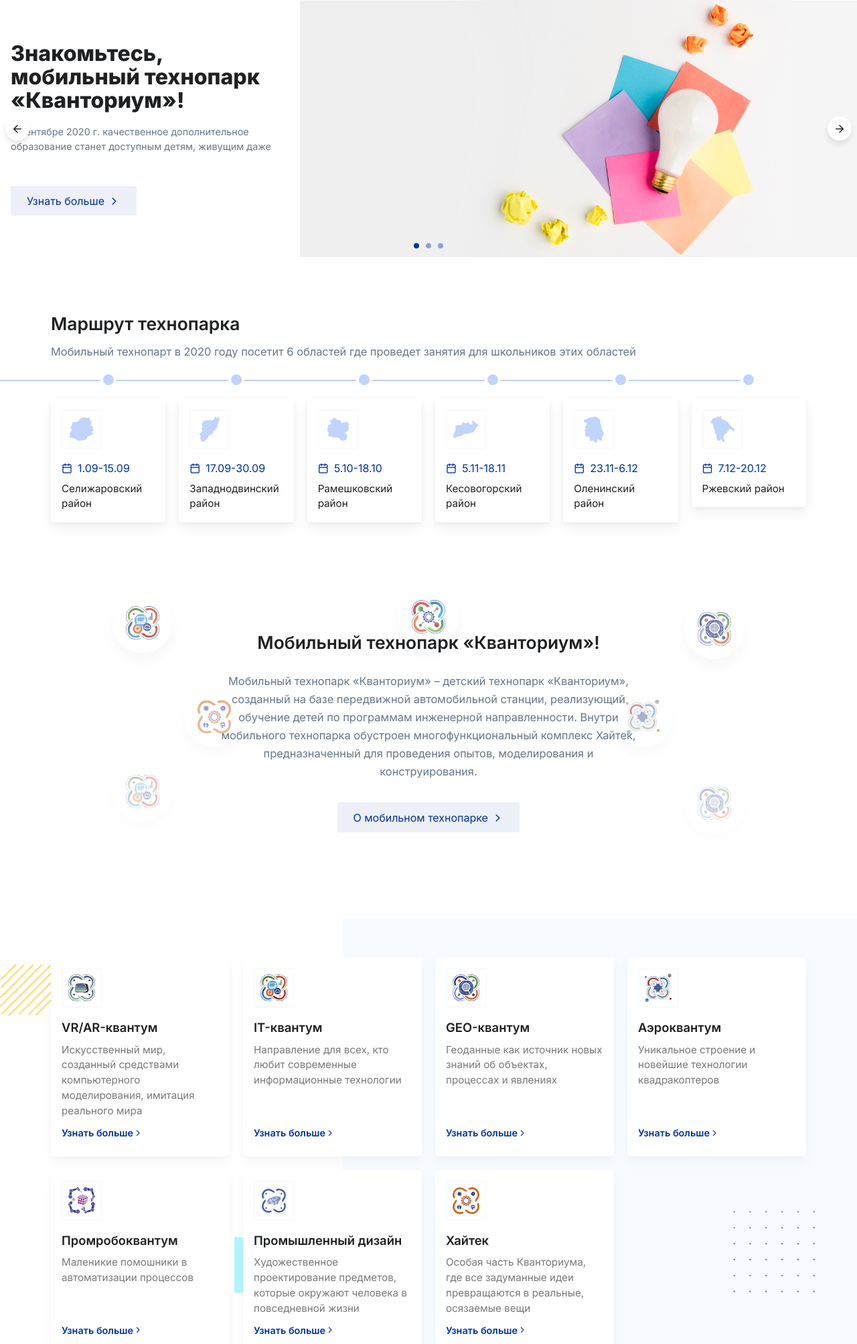
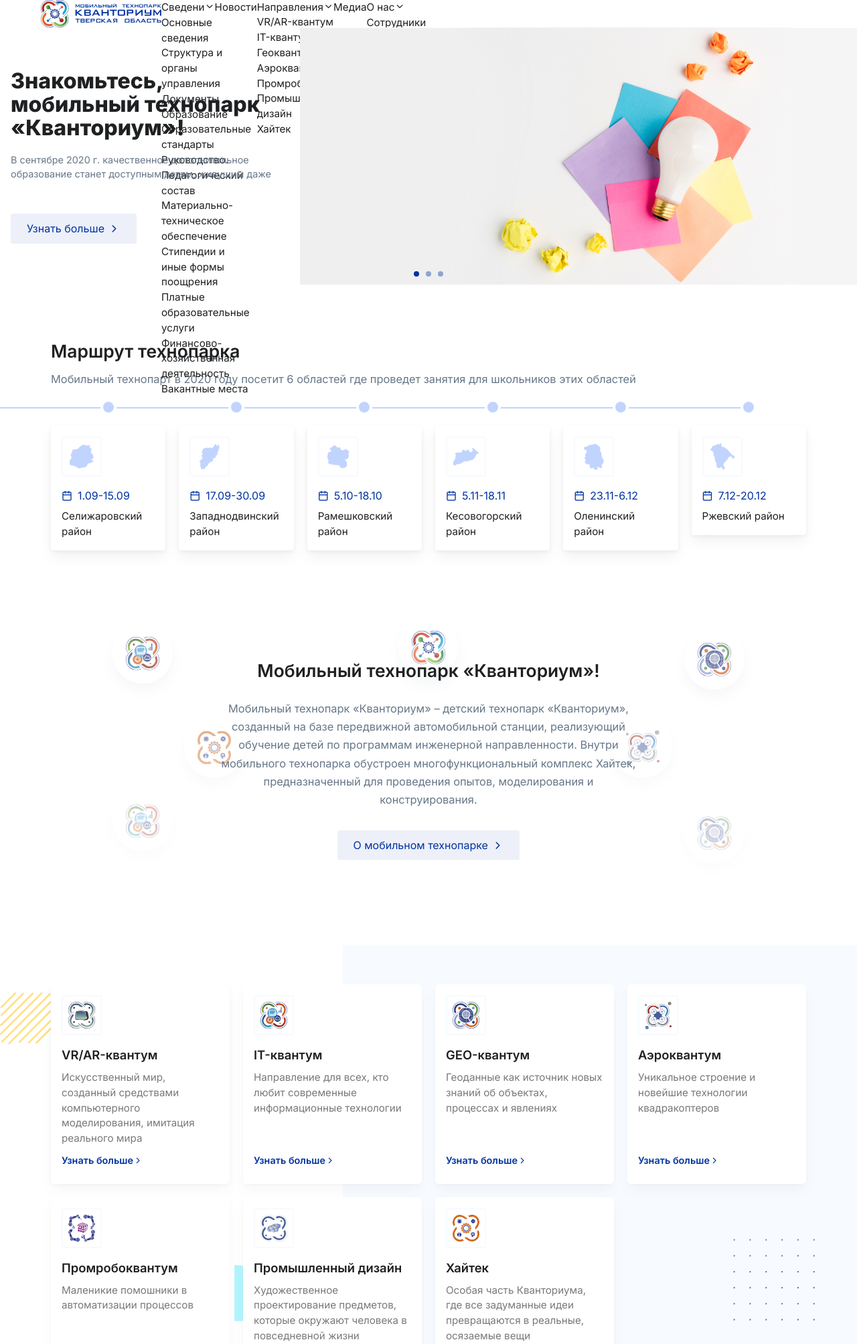
Before and after one commit to huntercront/mob.quantorium, a PHP site: page / in a window 1280 px wide. Shown: the top 2007 px of the page at 67% size. Run offline with PHP 8.4, Linux system fonts and the light colour scheme; some web fonts are replaced.

Commit message:
add menu html

```diff
--- a/css/style.css
+++ b/css/style.css
@@ -62,6 +62,60 @@
 		padding: 0.5rem 1rem;
 	}
 }
+
+
+/* header */
+.header ul{
+	list-style: none;
+	padding: 0;
+	margin: 0;
+	display: flex;
+}
+.nav-wrapper{
+	justify-content: flex-start;
+}
+.header-inner{
+	display: flex;
+	justify-content: space-between;
+}
+.site-logo{
+	display: block;
+	width:200px;
+	flex: 0 0 180px;
+}
+.site-logo img{
+	width: 100%;
+}
+.has-child{
+	position: relative;
+
+}
+.has-child a{
+	display: flex;
+	justify-content: flex-start;
+	align-items: center;
+}
+.child-list{
+	position: absolute;
+	bottom: 0;
+	left: 0;
+	flex-direction: column;
+	justify-content: flex-start;
+	align-items: flex-start;
+	transform: translate(0,100%);
+}
+.nav-link{
+	font-size: 0.95rem;
+	color: #1e2022;
+}
+.nav-link a{
+	color: inherit;
+}
+.header-links{
+	display: flex;
+	justify-content: flex-start;
+}
+
 
 
 .container-custom{
--- a/index.html
+++ b/index.html
@@ -12,7 +12,59 @@
 	<title>mobile.kvantorium</title>
 </head>
 <body>
-
+<header class="header">
+	<div class="container">
+		<div class="row">
+			<div class="header-inner">
+				<div class="nav-bar">
+				<nav class="header-links">
+			<a href="#" class="site-logo c-c">
+				<img src="./img/mob-kvantorium.svg" alt="">
+			</a>
+			<nav class="navigation">
+				<ul class="nav-wrapper">
+					<li class="nav-link has-child"><a href="#">Сведени<div class="child-list-icon"><i class="feather-chevron-down"></i></div></a>
+					<ul class="child-list">
+						<li class="nav-link"><a href="#">Основные сведения</a></li>
+						<li class="nav-link"><a href="#">Структура и органы управления</a></li>
+						<li class="nav-link"><a href="#">Документы</a></li>
+						<li class="nav-link"><a href="#">Образование</a></li>
+						<li class="nav-link"><a href="#">Образовательные стандарты</a></li>
+						<li class="nav-link"><a href="#">Руководство. Педагогический состав</a></li>
+						<li class="nav-link"><a href="#">Материально-техническое обеспечение</a></li>
+						<li class="nav-link"><a href="#">Стипендии и иные формы поощрения</a></li>
+						<li class="nav-link"><a href="#">Платные образовательные услуги</a></li>
+						<li class="nav-link"><a href="#">Финансово-хозяйственная деятельность</a></li>
+						<li class="nav-link"><a href="#">Вакантные места</a></li>
+					</ul>
+					</li>
+					<li class="nav-link"><a href="#">Новости</a></li>
+					<li class="nav-link has-child"><a href="#">Направления<div class="child-list-icon"><i class="feather-chevron-down"></i></div></a>
+						<ul class="child-list">
+							<li class="nav-link"><a href="#">VR/AR-квантум</a></li>
+							<li class="nav-link"><a href="#">IT-квантум</a></li>
+							<li class="nav-link"><a href="#">Геоквантум</a></li>
+							<li class="nav-link"><a href="#">Аэроквантум</a></li>
+							<li class="nav-link"><a href="#">Промробоквантум</a></li>
+							<li class="nav-link"><a href="#">Промышленный дизайн</a></li>
+							<li class="nav-link"><a href="#">Хайтек</a></li>
+						</ul></li>
+						<li class="nav-link"><a href="#">Медиа</a></li>
+						<li class="nav-link has-child"><a href="#">О нас<div class="child-list-icon"><i class="feather-chevron-down"></i></div></a>
+							<ul class="child-list">
+								<li class="nav-link"><a href="#">Сотрудники</a></li>
+								<li class="nav-link"><a href="#">Контакты</a></li>
+								<li class="nav-link"><a href="#">Наша гордость</a></li>
+							</ul>
+						</li>
+				</ul>
+			</nav>
+		</div>
+		<div class="mobile-icon"></div>
+	</div>
+	</div>
+	</div>
+</header>
 <section class="hero">
 	<div class="container-fluid container-custom">
 <div class="slider-wrapper">
```
Also changed, not shown: img/mob-kvantorium.svg (added).
